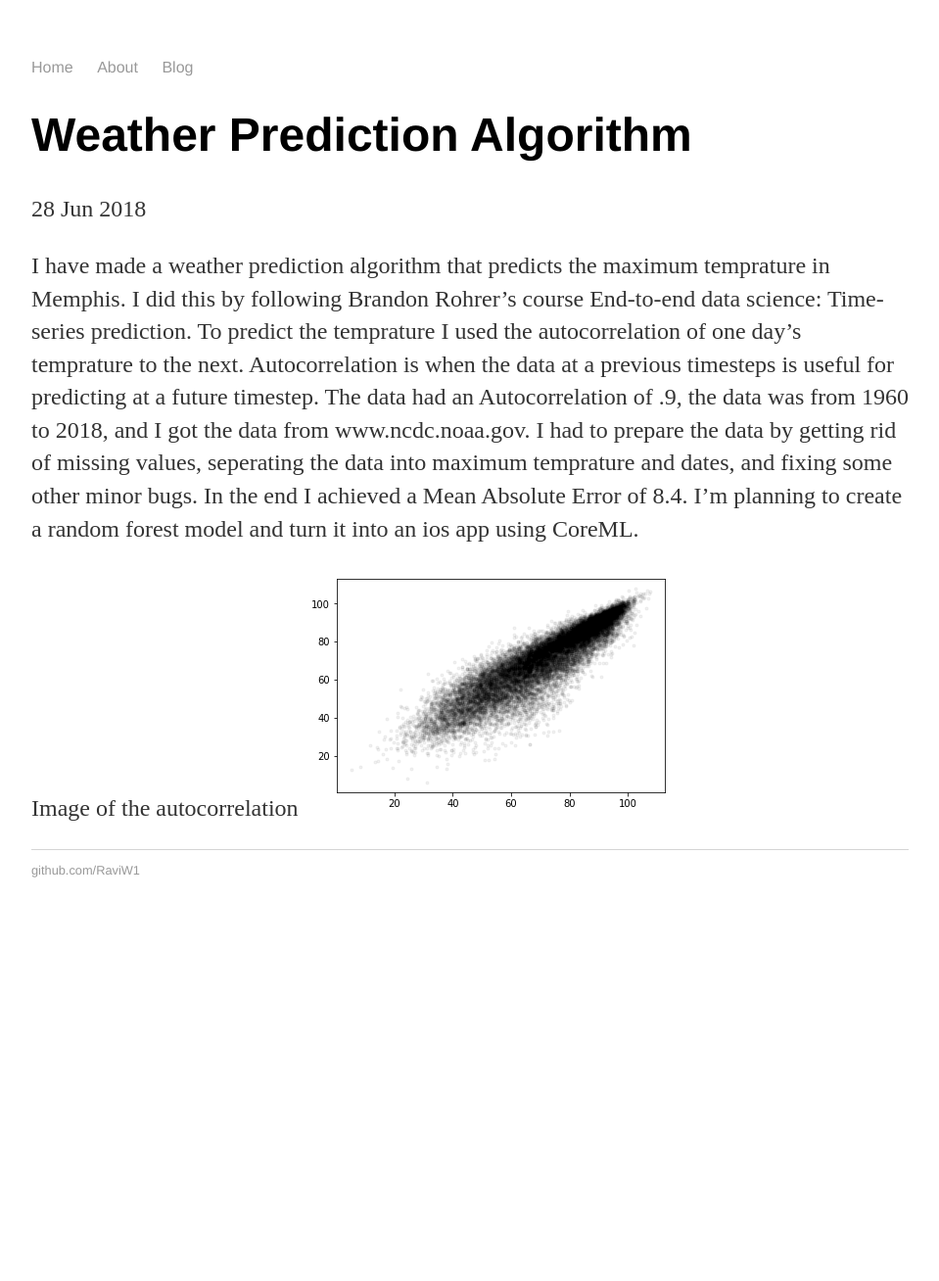
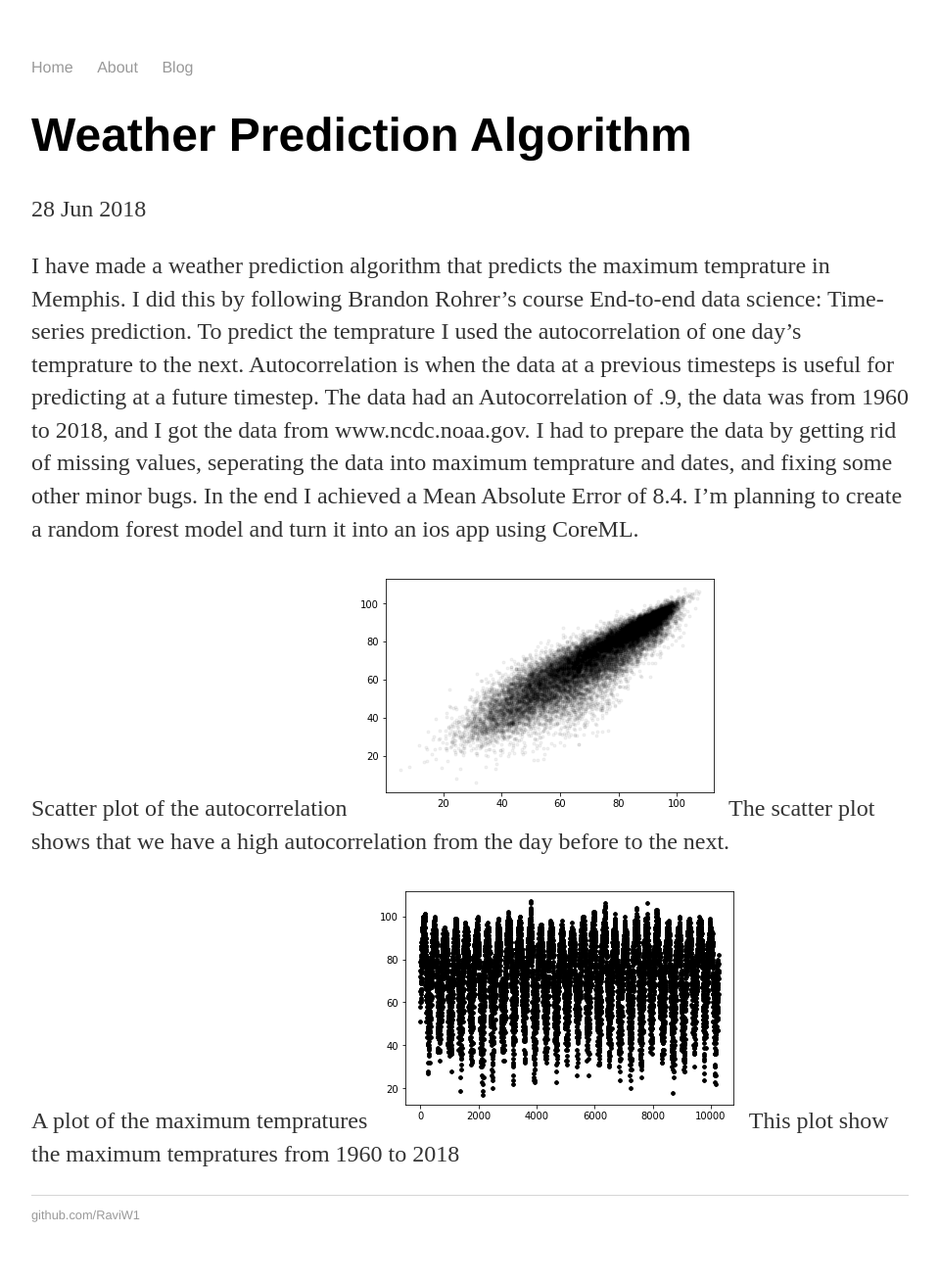
Before and after one commit to RaviW1/ravi_wije_old_site, a Jekyll site: the page built from _posts/2018-06-28-weather-prediction.md, in a window 1280 px wide. Shown: the whole page at 98% size, without its empty margins (160-1119 px from the left). Built offline with Jekyll 4.4.1, drawn with Linux system fonts in a browser that asks for light colours; before the commit the page ends 956 px from its top, so only the background shows below that.

Commit message:
Update 2018-06-28-weather-prediction.md

```diff
--- a/_posts/2018-06-28-weather-prediction.md
+++ b/_posts/2018-06-28-weather-prediction.md
@@ -11,5 +11,10 @@
 I had to prepare the data by getting rid of missing values, seperating the data into maximum temprature and dates, and fixing some other minor bugs.
 In the end I achieved a Mean Absolute Error of 8.4. I'm planning to create a random forest model and turn it into an ios app using CoreML.
 
-Image of the autocorrelation
+Scatter plot of the autocorrelation
 ![config.yml]({{ site.baseurl }}/data_images/autocorrellation.png)
+The scatter plot shows that we have a high autocorrelation from the day before to the next.
+
+A plot of the maximum tempratures
+![config.yml]({{ site.baseurl }}/data_images/max_temp.png)
+This plot show the maximum tempratures from 1960 to 2018
```
